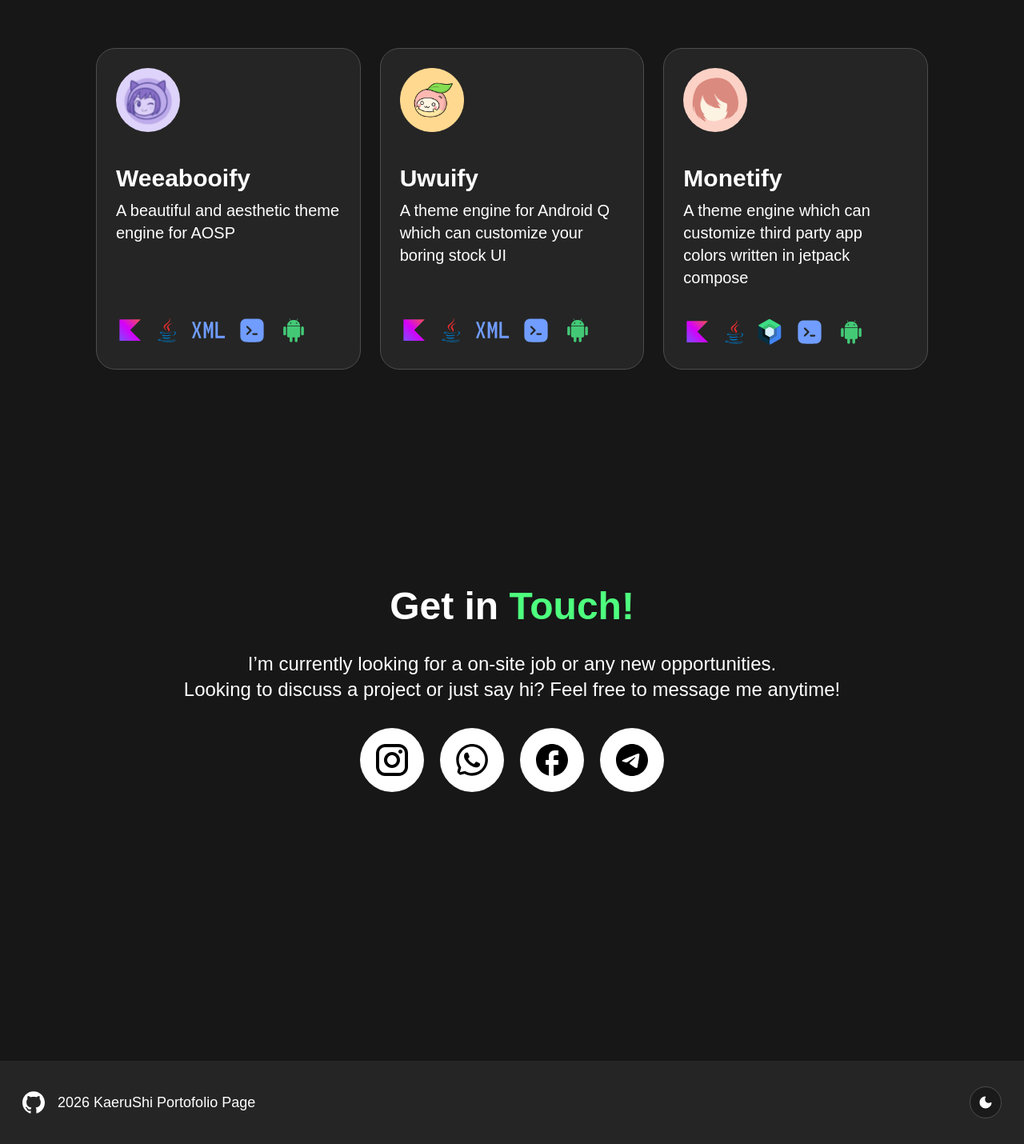
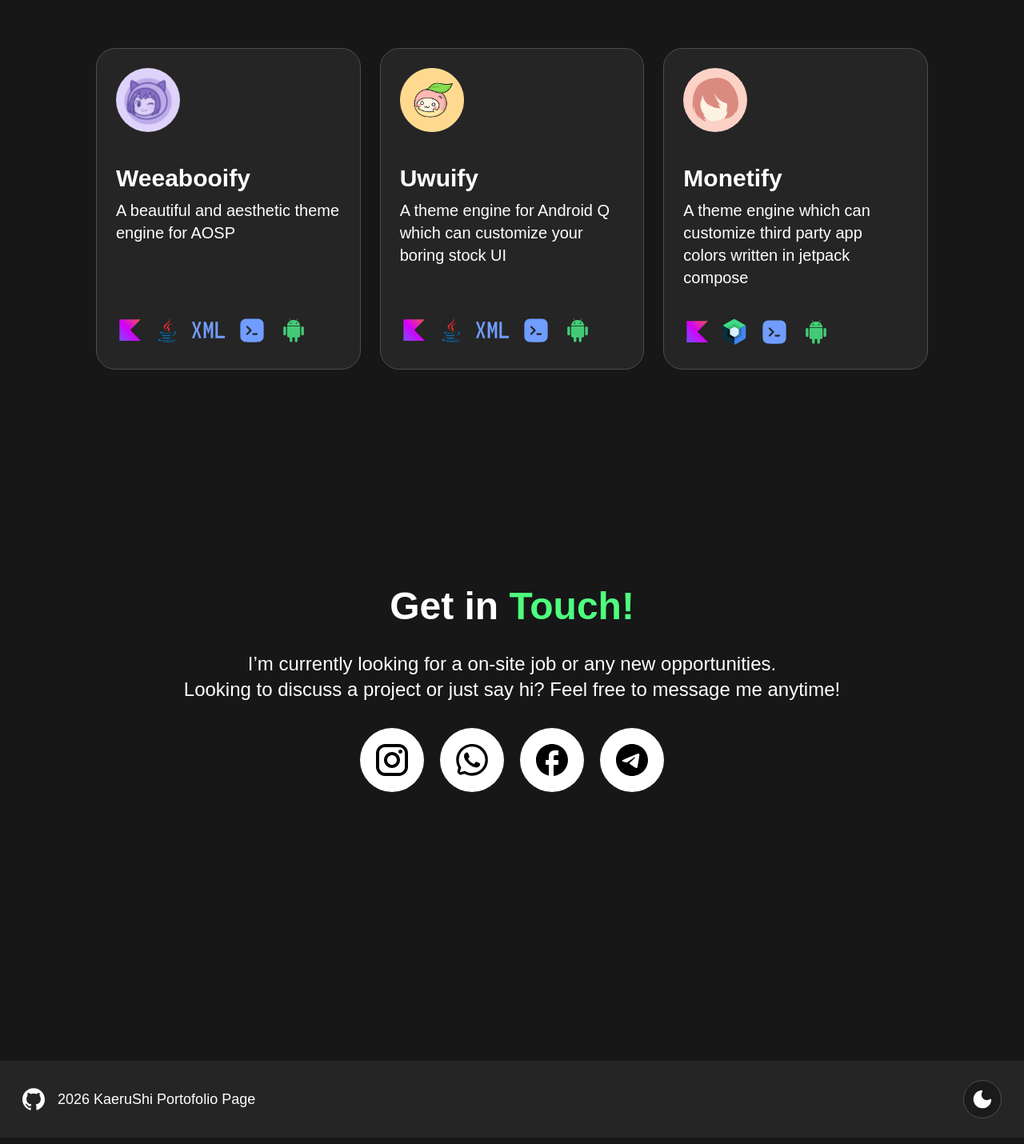
Before and after one commit to KaeruShi/KaeruShi.github.io, a React (Vite) app: page / in a window 1280 px wide. Shown: the part 2967-4397 px from the top of the page at 80% size. Built offline with nearby package versions, Linux system fonts and the light colour scheme.

Commit message:
code changes

```diff
--- a/src/components/footer.tsx
+++ b/src/components/footer.tsx
@@ -35,7 +35,7 @@ export default function Footer() {
   };
 
   return (
-    <footer className="bg-container mt-16 md:px-7 px-4 py-5 md:py-8 flex justify-between">
+    <footer className="bg-container mt-16 md:px-7 px-4 py-5 md:py-6 flex justify-between">
       <div className="flex items-center">
         <svg
           onClick={() => window.open("https://github.com/KaeruShi", "_blank")}
@@ -51,15 +51,15 @@ export default function Footer() {
       </div>
       <div
         onClick={toggleTheme}
-        className="bg-container-secondary border-con_outline h-10 w-10 p-1 relative flex cursor-pointer items-center justify-center rounded-full border"
+        className="bg-container-secondary border-con_outline w-12 h-12 relative flex cursor-pointer items-center justify-center rounded-full border"
       >
         <DarkIcon
-          className={`h-5 w-5 fill-primary absolute transition-all ${
+          className={`w-full fill-primary absolute transition-all ${
             isDarkMode ? "scale-100 opacity-100" : "scale-0 opacity-0"
           }`}
         />
         <LightIcon
-          className={`h-5 w-5 fill-primary absolute transition-all ${
+          className={`w-full fill-primary absolute transition-all ${
             isDarkMode ? "scale-0 opacity-0" : "scale-100 opacity-100"
           }`}
         />
--- a/src/constants/projects.ts
+++ b/src/constants/projects.ts
@@ -35,7 +35,6 @@ export const projects = [
     link: "https://github.com/KaeruShi/Monetify",
     technologies: [
       { name: "Kotlin", icon: MyIcons.kotlin, class: "w-9" },
-      { name: "Java", icon: MyIcons.java, class: "w-8" },
       { name: "Compose", icon: MyIcons.compose, class: "w-8 mr-1" },
       { name: "Terminal", icon: MyIcons.terminal },
       { name: "Android", icon: MyIcons.android, class: "w-11" },
```
